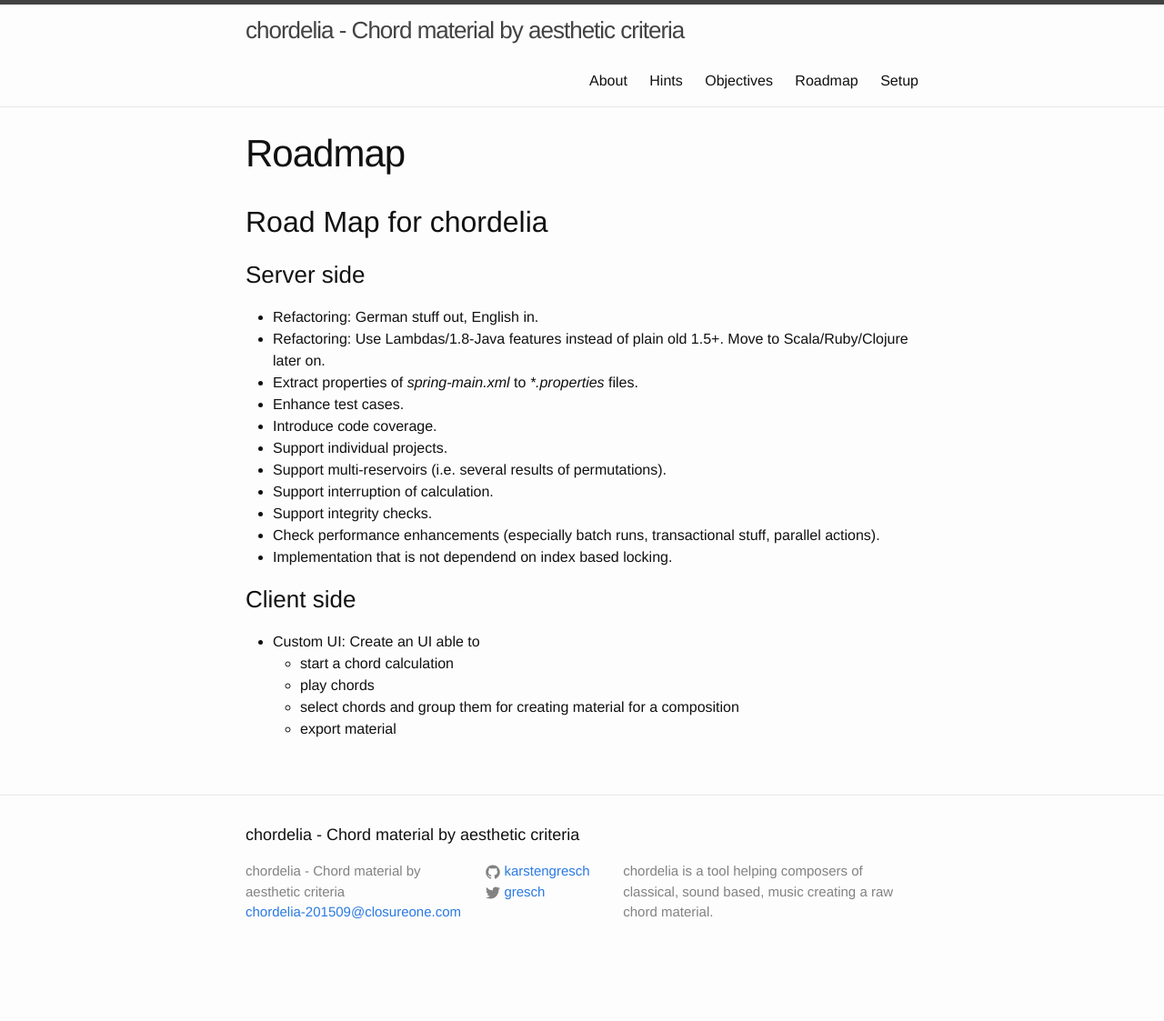
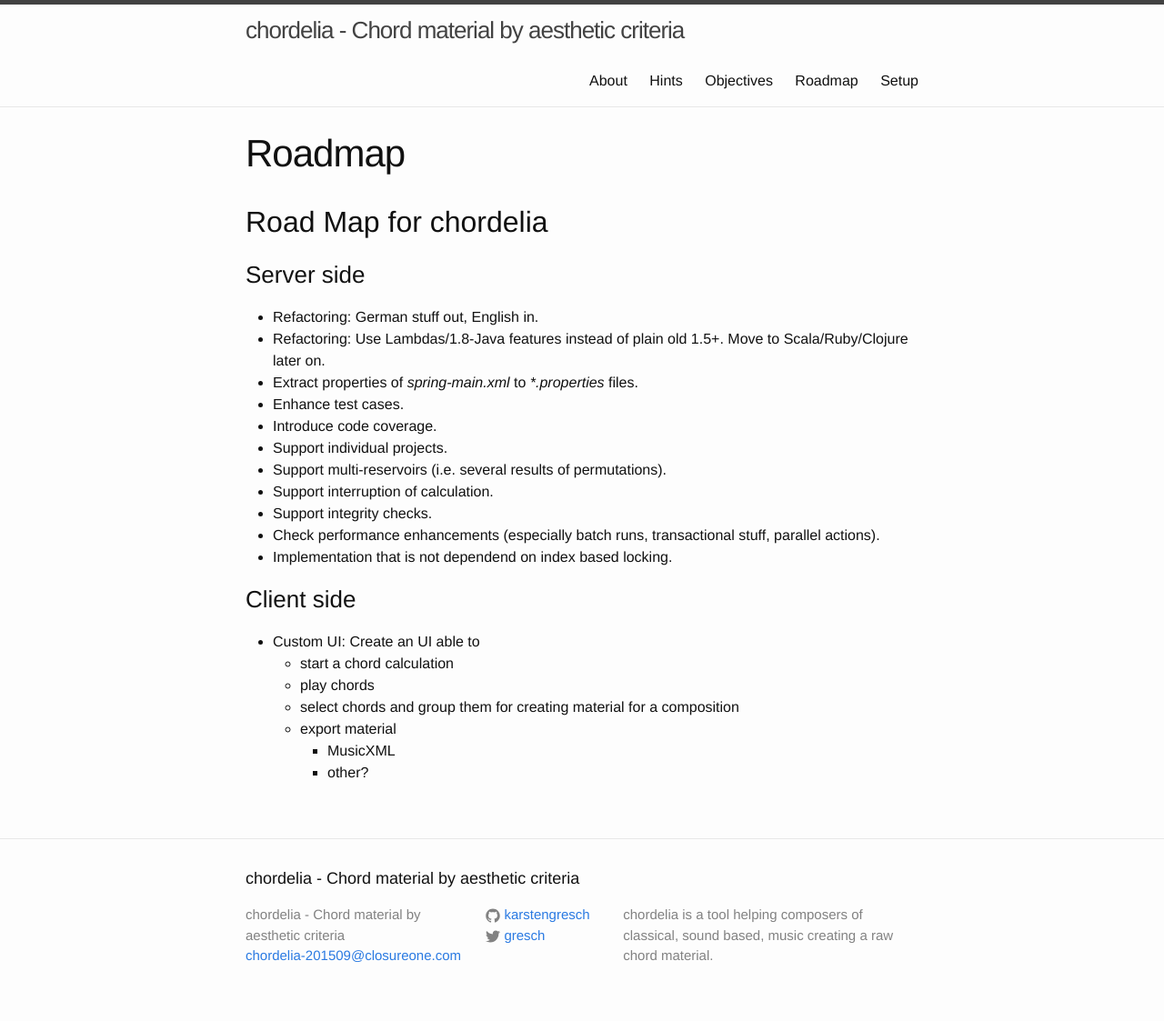
Before and after one commit to karstengresch/chordelia, a Jekyll site: the page built from _pages/roadmap.md, in a window 1280 px wide. Shown: the whole page at 91% size. Built offline with Jekyll 4.4.1, drawn with Linux system fonts in a browser that asks for light colours; before the commit the page ends 1075 px from its top, so only the background shows below that.

Commit message:
Changed Roadmap

```diff
--- a/_pages/roadmap.md
+++ b/_pages/roadmap.md
@@ -27,3 +27,5 @@
     * play chords
     * select chords and group them for creating material for a composition
     * export material
+      * MusicXML
+      * other?
```
